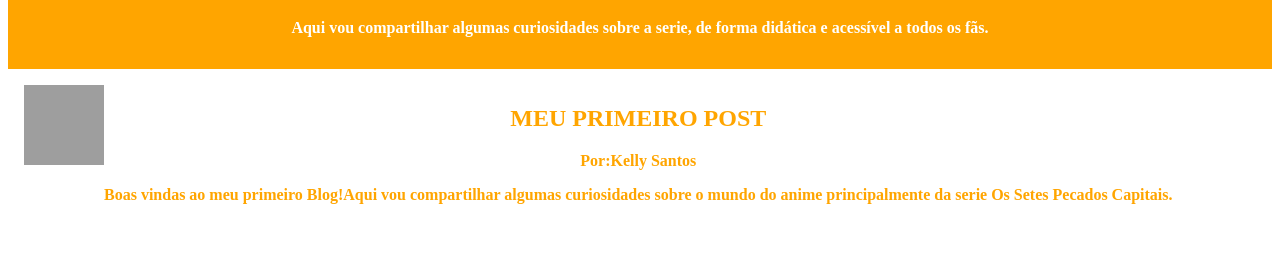
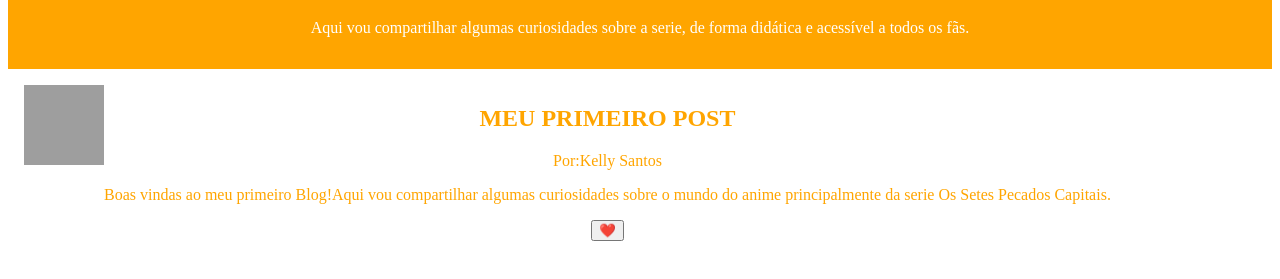
Before and after one commit to kelllvict16/alura, a plain HTML site: page index.html in a window 1280 px wide. Shown: the part 85-364 px from the top of the page. Drawn offline with Linux system fonts and the light colour scheme; grey boxes are pictures that could not be loaded.

Commit message:
Update index.html

```diff
--- a/index.html
+++ b/index.html
@@ -28,8 +28,9 @@
            width: 80px;
            height: 80px;
         }
-        p{
+        .artigo-autor {
            font-weight: bold;
+        }
      </style>
 </head>
 <body>
@@ -43,10 +44,11 @@
     <div>
 
       <h2>MEU PRIMEIRO POST</h2>
-      <p>Por:Kelly Santos</p>
-       <P> Boas vindas ao meu primeiro Blog!Aqui vou
+      <p class"artigo-autor">Por:Kelly Santos</p>
+      <P> Boas vindas ao meu primeiro Blog!Aqui vou
       compartilhar algumas curiosidades sobre o mundo do anime principalmente
       da serie Os Setes Pecados Capitais. </P>
+      <button>❤️</button>
     </div>
    </main>
   </body>
```
